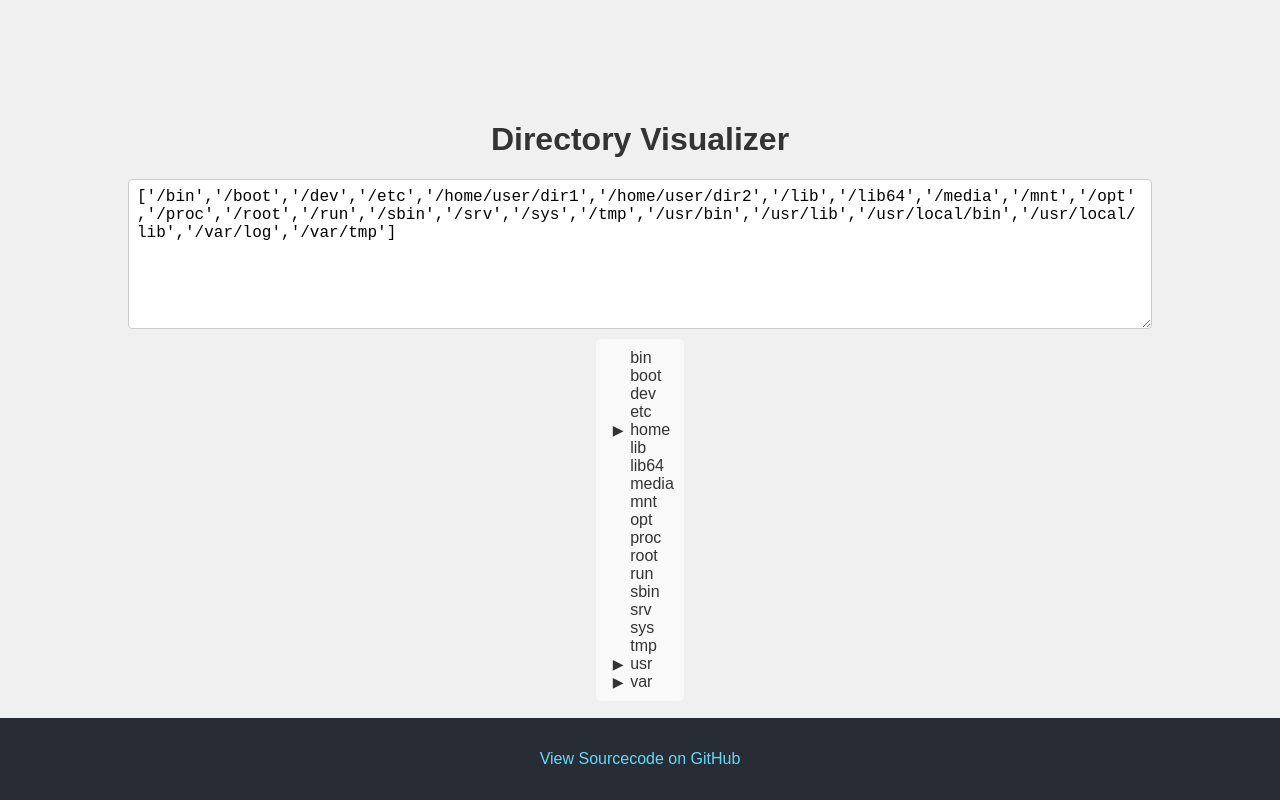
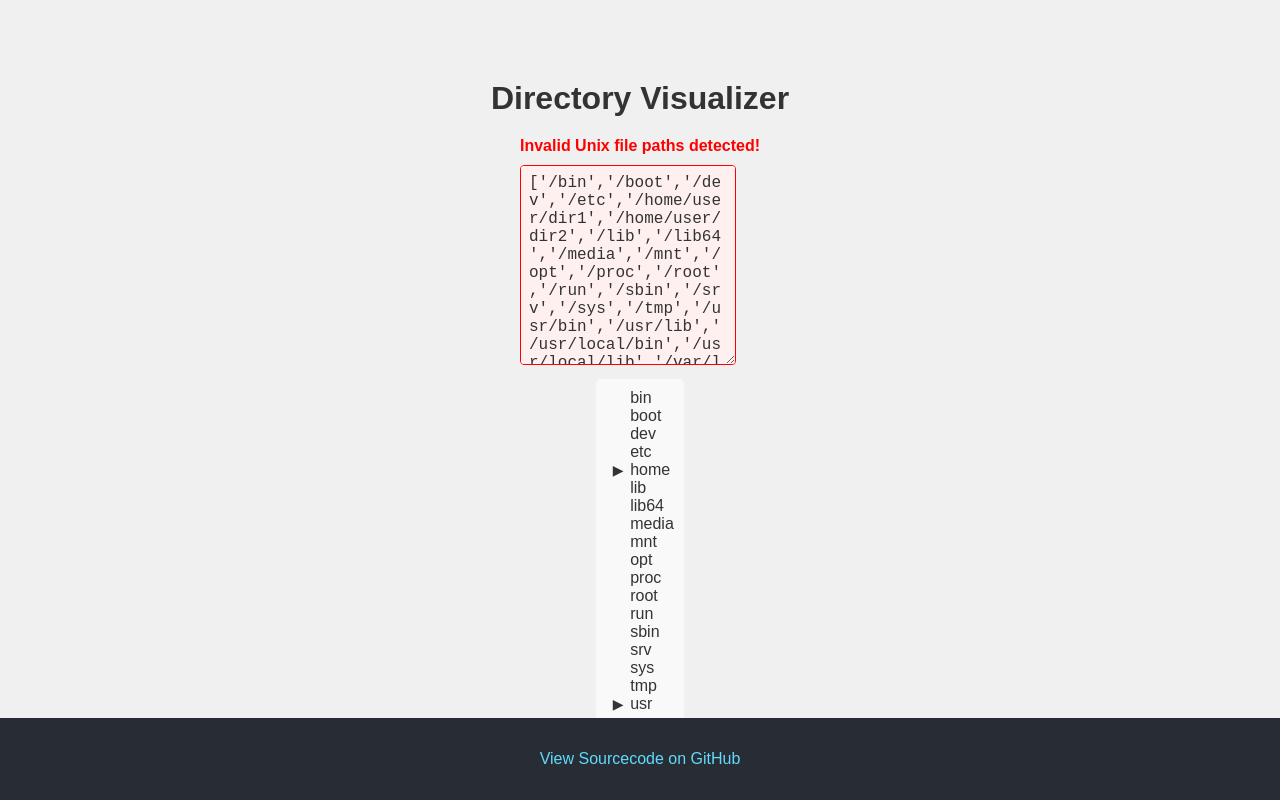
Before and after one commit to 0xApplePie/directory-gui-demo, a React (Create React App) app: page / in a window 1280 px wide. Built offline with nearby package versions, Linux system fonts and the light colour scheme.

Commit message:
WIP, invalidation not working

```diff
--- a/src/App.tsx
+++ b/src/App.tsx
@@ -1,7 +1,8 @@
-import React from 'react'
-import { MultilineTextInput, Container, Title } from './components/TextInput'
+import React, { useState } from 'react'
+import { Container, Title } from './components/StyledComponents'
 import TreeView from './components/DirectoryTreeView'
 import Footer from './components/Footer'
+import { MultilineTextInput } from './components/TextInput'
 
 const defaultValue =
   "['/bin','/boot','/dev','/etc','/home/user/dir1','/home/user/dir2','/lib','/lib64','/media','/mnt','/opt','/proc','/root','/run','/sbin','/srv','/sys','/tmp','/usr/bin','/usr/lib','/usr/local/bin','/usr/local/lib','/var/log','/var/tmp']"
--- /dev/null
+++ b/src/components/StyledComponents.tsx
@@ -0,0 +1,17 @@
+import styled from 'styled-components'
+import { colors } from '../styles/colors' // Import the color palette
+
+export const Container = styled.div`
+  display: flex;
+  flex-direction: column;
+  align-items: center;
+  justify-content: center;
+  height: 100vh;
+  background-color: ${colors.background}; // Use color from palette
+`
+
+export const Title = styled.h1`
+  font-size: 2rem;
+  color: ${colors.textColor}; // Use color from palette
+  margin-bottom: 20px;
+`
--- a/src/components/TextInput.tsx
+++ b/src/components/TextInput.tsx
@@ -1,34 +1,38 @@
 import React from 'react'
-import styled from 'styled-components'
+import styled, { css } from 'styled-components'
+import { colors } from '../styles/colors'
 
-export const Container = styled.div`
-  display: flex;
-  flex-direction: column;
-  align-items: center;
-  justify-content: center;
-  height: 100vh;
-  background-color: #f0f0f0;
+const WarningMessage = styled.div`
+  color: ${colors.errorColor}; // Use color from palette
+  font-weight: bold;
+  margin-bottom: 10px;
 `
 
-export const Title = styled.h1`
-  font-size: 2rem;
-  color: #333;
-`
-
-const TextArea = styled.textarea`
-  width: 80%;
-  height: 150px;
+const TextArea = styled.textarea<{ isValid: boolean }>`
+  width: 90%; /* Increase width for better visibility */
+  max-width: 600px; /* Add a maximum width to prevent it from becoming too wide on large screens */
+  height: 200px; /* Increase height to accommodate more text */
   padding: 0.5rem;
   font-size: 1rem;
-  border: 1px solid #ccc;
+  border: 1px solid ${colors.lightBlueGrey}; // Use color from palette
   border-radius: 0.25rem;
   box-sizing: border-box;
   resize: vertical;
+  background-color: ${colors.paleGreyBlue}; // Use color from palette
+  color: ${colors.textColor}; // Use color from palette
 
   &:focus {
     outline: none;
-    border-color: #007bff;
+    border-color: ${colors.borderColor}; // Use color from palette
+    background-color: ${colors.white}; // Use color from palette
   }
+
+  ${(props) =>
+    !props.isValid &&
+    css`
+      border-color: ${colors.errorColor}; // Use color from palette
+      background-color: #fff0f0; // Light red background for errors
+    `}
 `
 
 interface MultilineTextInputProps {
@@ -37,12 +41,31 @@ interface MultilineTextInputProps {
   placeholder?: string
 }
 
+const unixPathRegex = /^\/([A-Za-z0-9_.-]+\/?)*$/
+
+const validatePaths = (text: string): boolean => {
+  const paths = text.split('\n').map((line) => line.trim())
+  return paths.every((path) => unixPathRegex.test(path))
+}
+
 export const MultilineTextInput: React.FC<MultilineTextInputProps> = ({
   value,
   onChange,
   placeholder,
 }) => {
+  const isValid = validatePaths(value)
+
   return (
-    <TextArea value={value} onChange={onChange} placeholder={placeholder} />
+    <div>
+      {!isValid && (
+        <WarningMessage>Invalid Unix file paths detected!</WarningMessage>
+      )}
+      <TextArea
+        value={value}
+        onChange={onChange}
+        placeholder={placeholder}
+        isValid={isValid}
+      />
+    </div>
   )
 }
--- /dev/null
+++ b/src/styles/colors.ts
@@ -0,0 +1,9 @@
+export const colors = {
+  paleGreyBlue: '#d4e2eb',
+  lightBlueGrey: '#b7c9e2',
+  textColor: '#333', // Dark color
+  borderColor: '#007bff', // Blue
+  errorColor: '#ff0000', // Red
+  background: '#f0f0f0', // Light grey background color
+  white: '#ffffff', // White for backgrounds
+}
```
